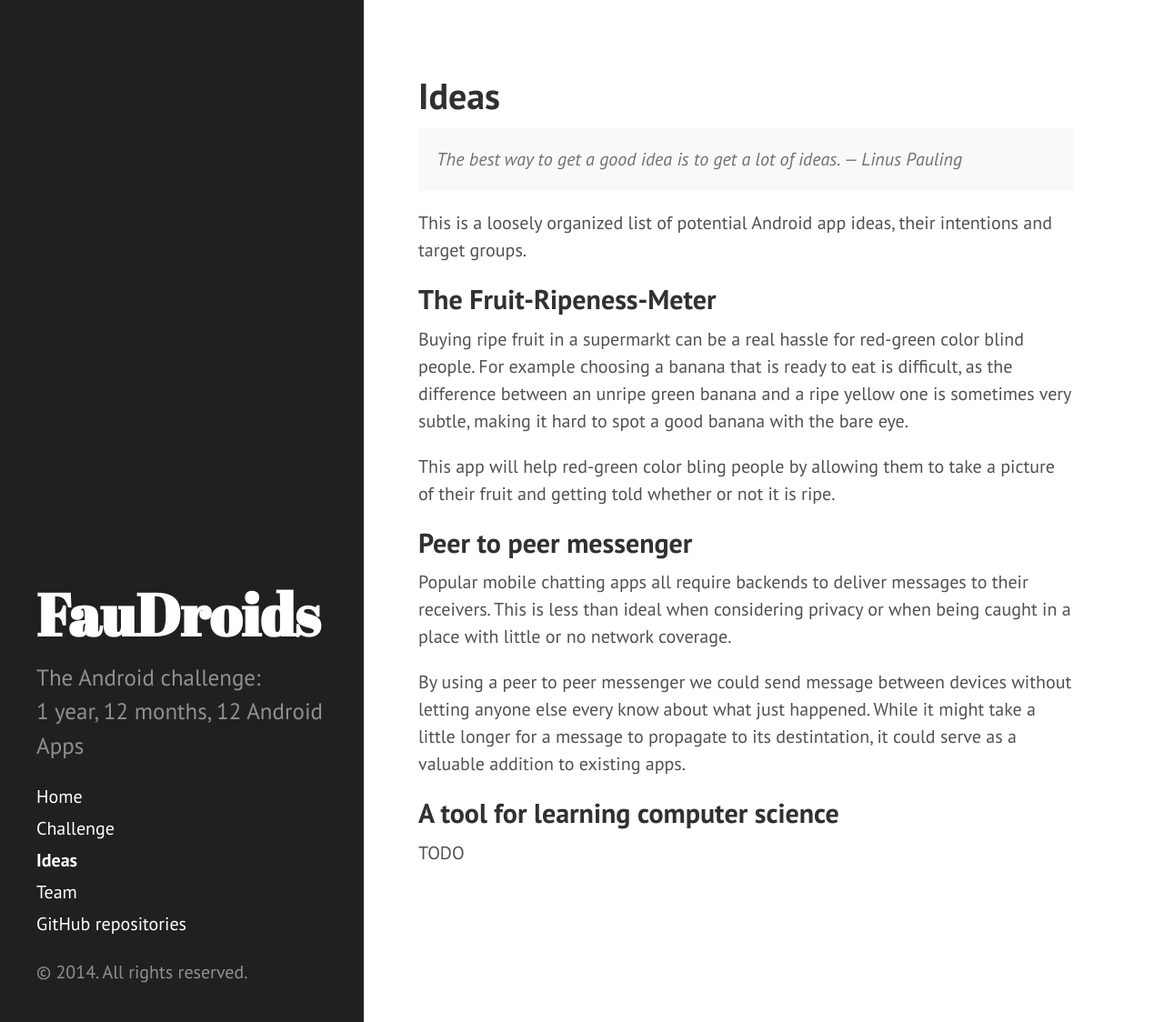
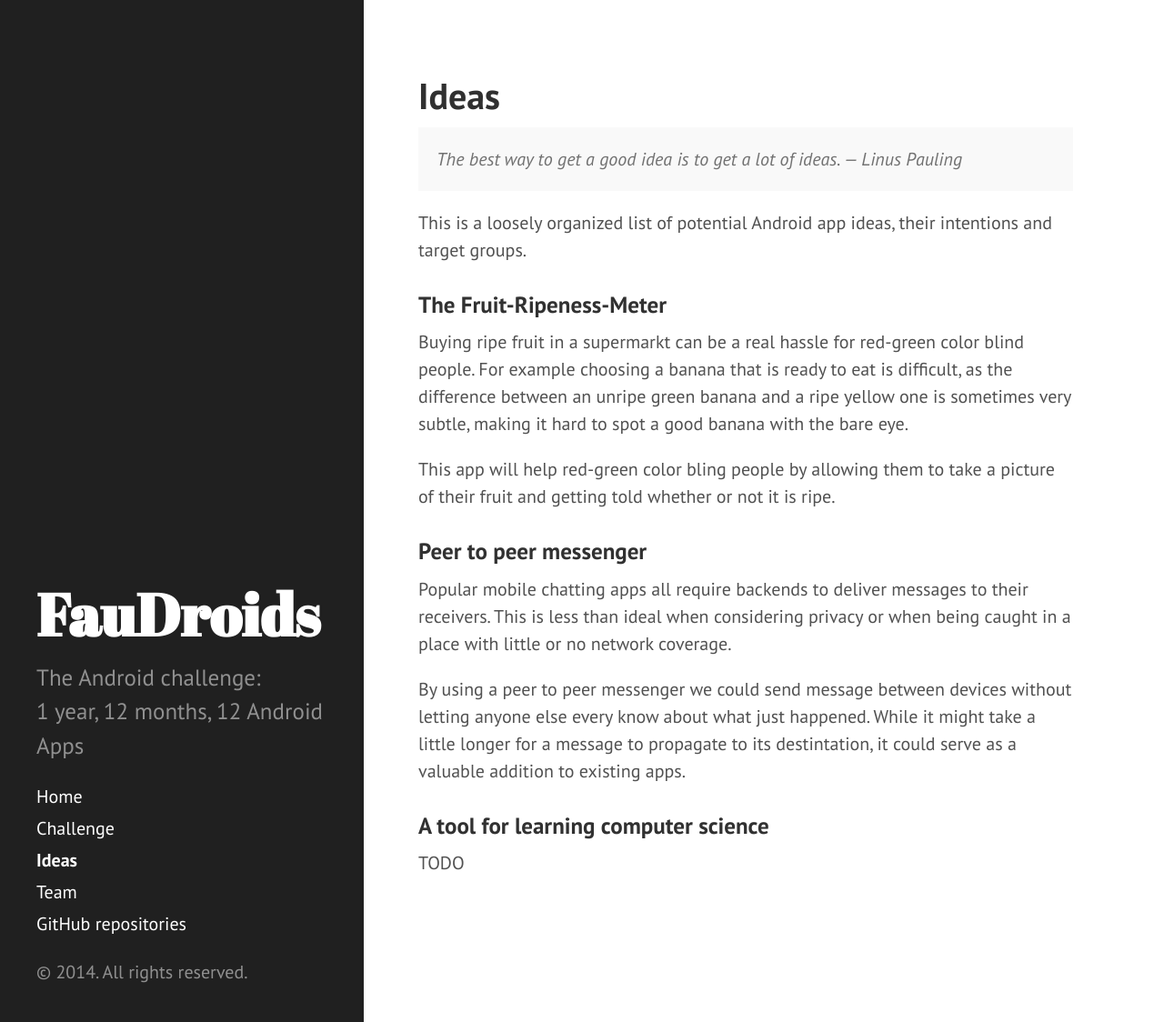
Before and after one commit to Haroenv/FauDroids.github.io, a Jekyll site: the page built from ideas.md, in a window 1280 px wide and 1124 px high. Shown: the whole window at 91% size. Built offline with Jekyll 4.4.1, drawn with Linux system fonts in a browser that asks for light colours; Markdown is read by kramdown in place of the engine named in the settings.

Commit message:
Made subheadings slightly smaller

```diff
--- a/ideas.md
+++ b/ideas.md
@@ -13,7 +13,7 @@ This is a loosely organized list of potential Android app ideas, their
 intentions and target groups.
 
 
-## The Fruit-Ripeness-Meter
+### The Fruit-Ripeness-Meter
 
 Buying ripe fruit in a supermarkt can be a real hassle for red-green color
 blind people. For example choosing a banana that is ready to eat is
@@ -25,7 +25,7 @@ This app will help red-green color bling people by allowing them to take a
 picture of their fruit and getting told whether or not it is ripe.
 
 
-## Peer to peer messenger
+### Peer to peer messenger
 
 Popular mobile chatting apps all require backends to deliver messages to their
 receivers. This is less than ideal when considering privacy or when being
@@ -37,6 +37,6 @@ little longer for a message to propagate to its destintation, it could serve as
 a valuable addition to existing apps.
 
 
-## A tool for learning computer science
+### A tool for learning computer science
 
 TODO
```
Also changed, not shown: _posts/2014-12-22-introduction.md (+3 -3 lines).
